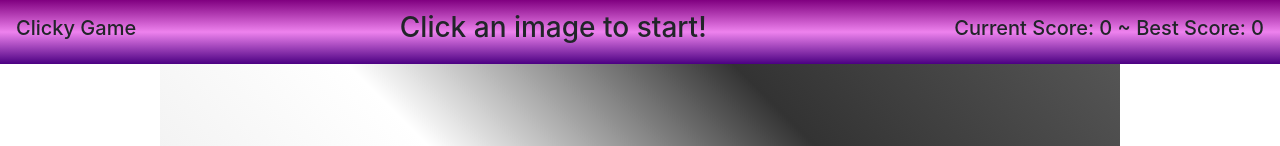
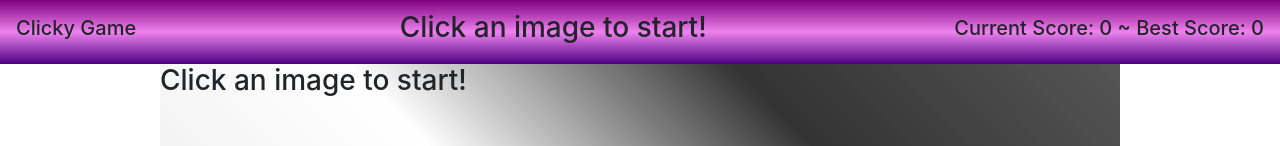
Before and after one commit to niles87/clicky, a React (Create React App) app: page / in a window 1280 px wide. Shown: the top 146 px of the page. Built offline with nearby package versions, Linux system fonts and the light colour scheme.

Commit message:
added an h3 element to jumbo wrapper

```diff
--- a/src/components/Header/index.js
+++ b/src/components/Header/index.js
@@ -5,6 +5,7 @@ function Header() {
   return (
     <div className="jumbo-wrapper">
       <h1>Clicky Game!!!</h1>
+      <h3>Click an image to start!</h3>
     </div>
   );
 }
```
